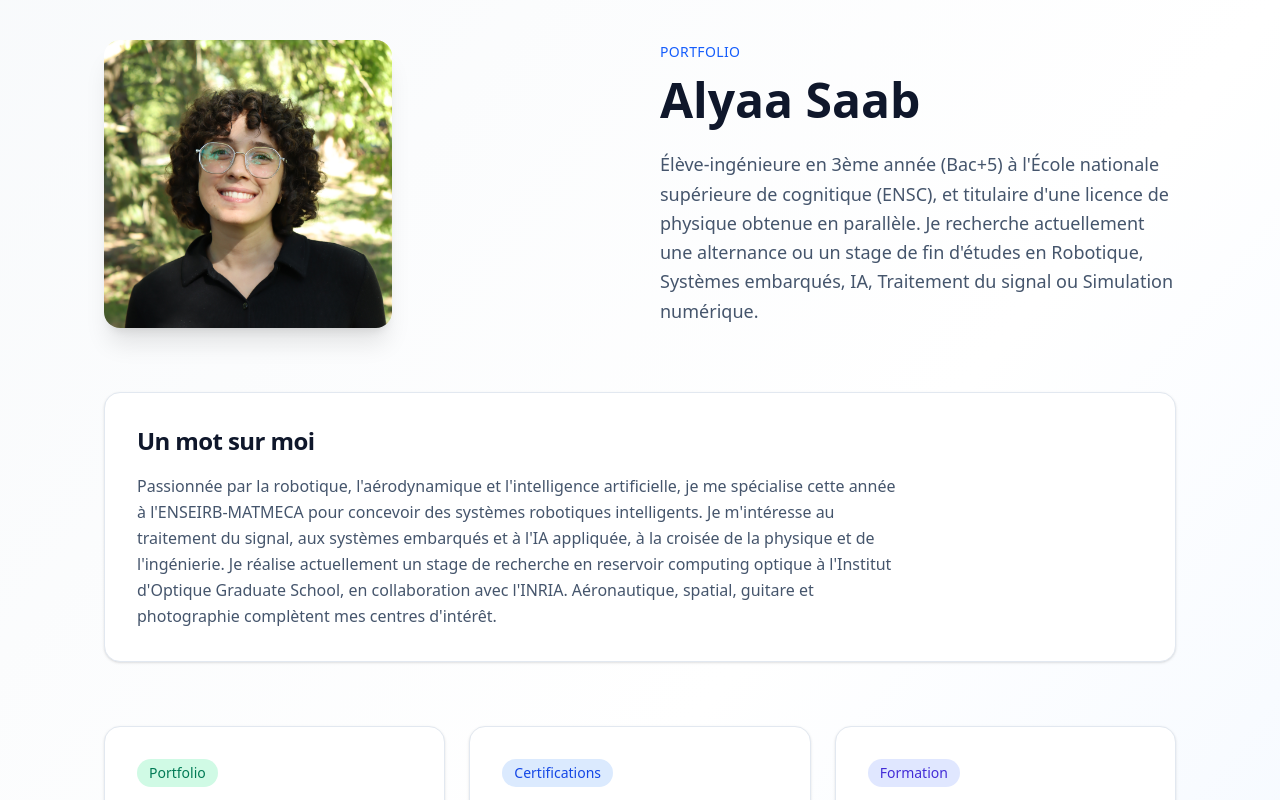
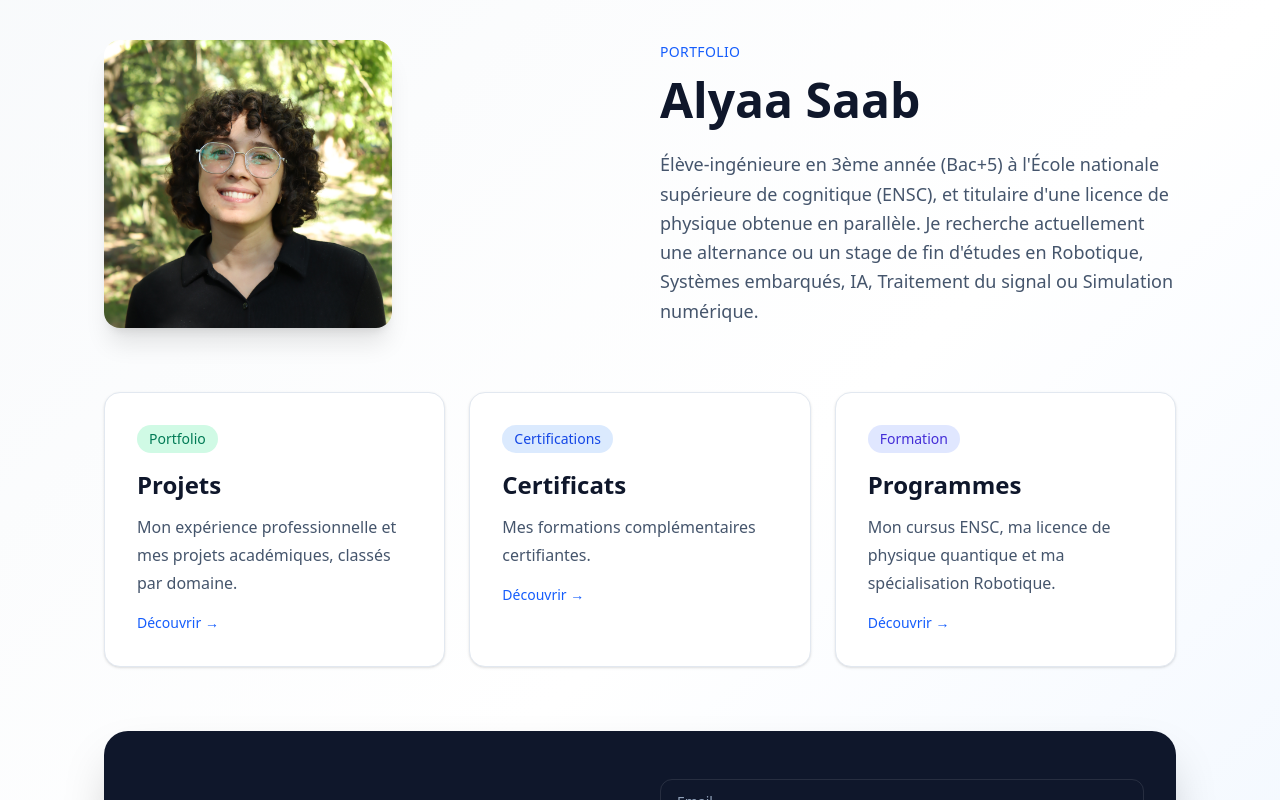
Before and after one commit to Alyaa203/Lien, a Next.js app: page / in a window 1280 px wide. Shown: the top 800 px of the page. Built offline with nearby package versions, Linux system fonts and the light colour scheme.

Commit message:
Supprime la section 'Un mot sur moi' de l'accueil

```diff
--- a/app/page.tsx
+++ b/app/page.tsx
@@ -63,24 +63,6 @@ export default function Home() {
               embarqués, IA, Traitement du signal ou Simulation numérique.
             </p>
           </div>
-        </section>
-
-        {/* Un mot sur moi */}
-        <section className="mb-16 rounded-2xl border border-slate-200 bg-white p-6 shadow-sm md:p-8">
-          <h2 className="mb-4 text-2xl font-bold tracking-tight text-slate-900">
-            Un mot sur moi
-          </h2>
-          <p className="max-w-3xl leading-relaxed text-slate-600">
-            Passionnée par la robotique, l&apos;aérodynamique et l&apos;intelligence
-            artificielle, je me spécialise cette année à l&apos;ENSEIRB-MATMECA
-            pour concevoir des systèmes robotiques intelligents. Je
-            m&apos;intéresse au traitement du signal, aux systèmes embarqués et
-            à l&apos;IA appliquée, à la croisée de la physique et de
-            l&apos;ingénierie. Je réalise actuellement un stage de recherche en
-            reservoir computing optique à l&apos;Institut d&apos;Optique Graduate School,
-            en collaboration avec l&apos;INRIA. Aéronautique, spatial, guitare et
-            photographie complètent mes centres d&apos;intérêt.
-          </p>
         </section>
 
         {/* Tabs vers les autres pages */}
```
